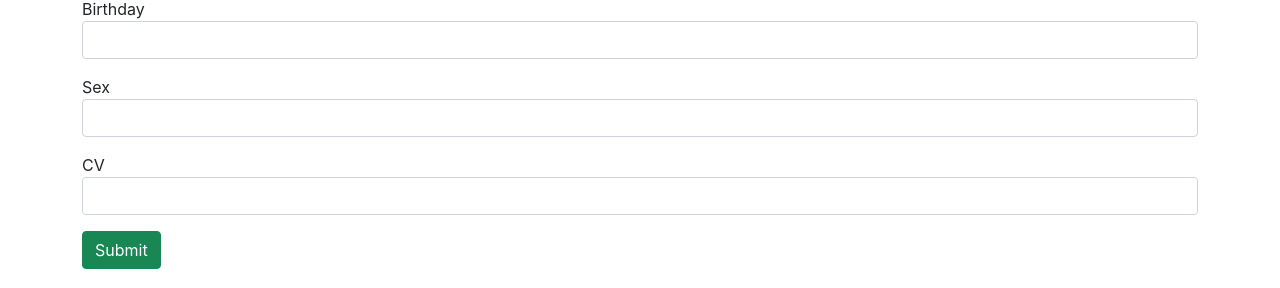
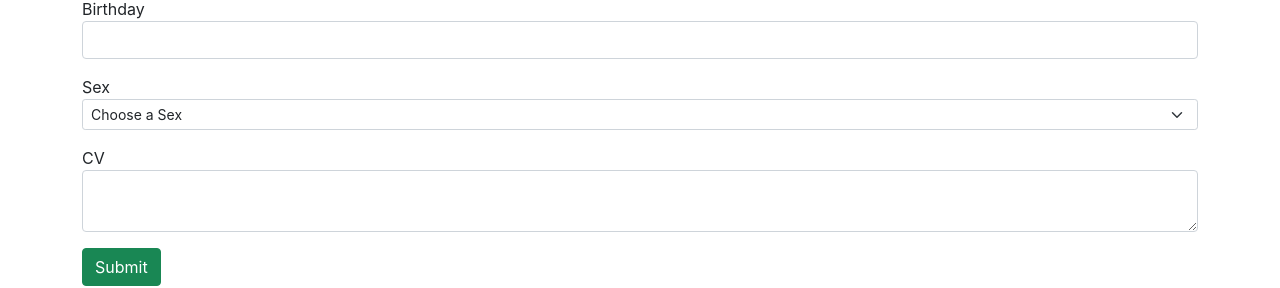
Before and after one commit to g4m3r0/Movie-Management, a React (Create React App) app in the folder client/: page /person in a window 1280 px wide. Shown: the part 544-832 px from the top of the page. Built offline with nearby package versions, Linux system fonts and the light colour scheme; no server answers.

Commit message:
Add dropdown

```diff
--- a/client/src/components/AddPerson.js
+++ b/client/src/components/AddPerson.js
@@ -61,18 +61,19 @@ const InputPerson = () => {
                     />
             </div>
             <div className="form-group my-3">
-                <label>Sex</label>
-                    <input
-                        className="form-control"
-                        type="number"
-                        name="sex"
-                        value={inputs.sex || ""}
-                        onChange={handleChange}
-                    />
+                    <label>Sex</label>
+                        <select name="sex" onChange={handleChange} className="form-select form-select-sm">
+                            <option selected disabled>
+                                Choose a Sex
+                            </option>
+                            <option value="0">Diverse</option>
+                            <option value="1">Female</option>
+                            <option value="2">Male</option>
+                    </select>
             </div>
             <div className="form-group my-3">
                 <label>CV</label>
-                    <input
+                    <textarea
                         className="form-control"
                         type="text"
                         name="cv"
```
